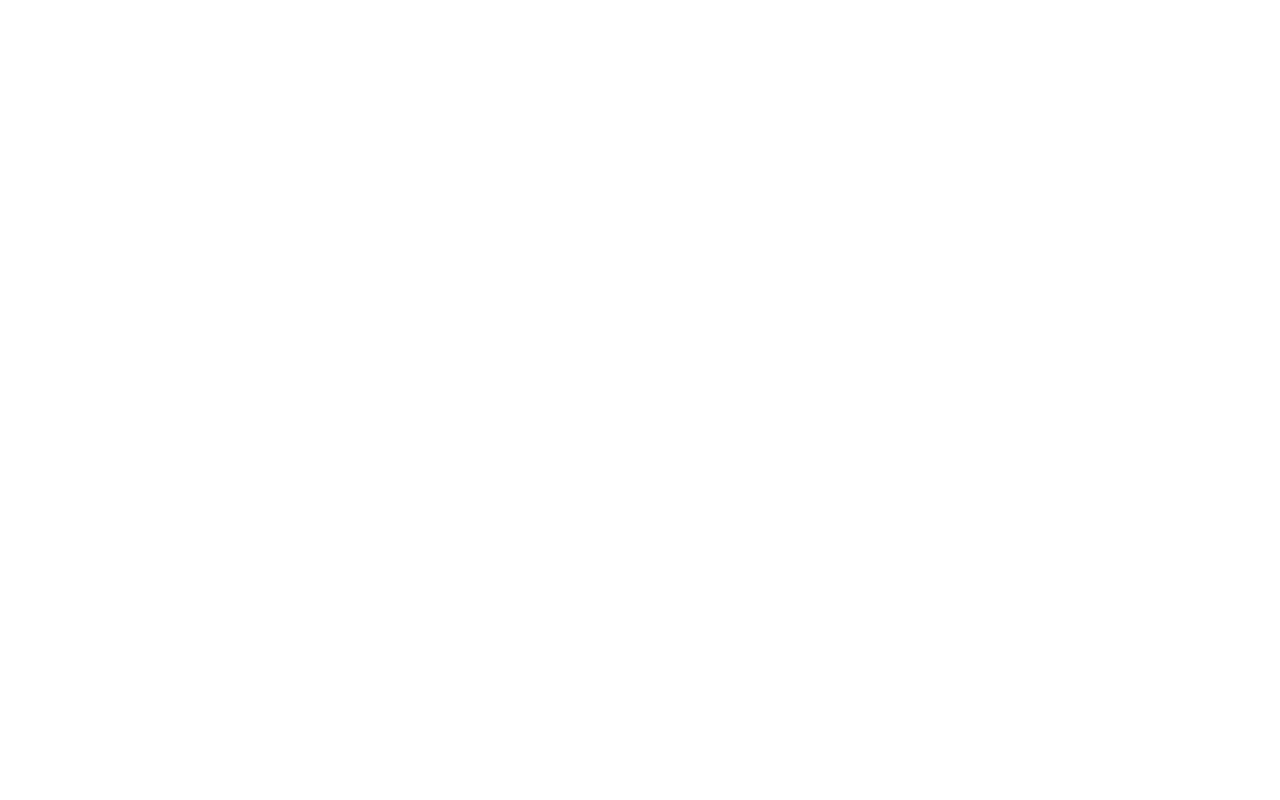
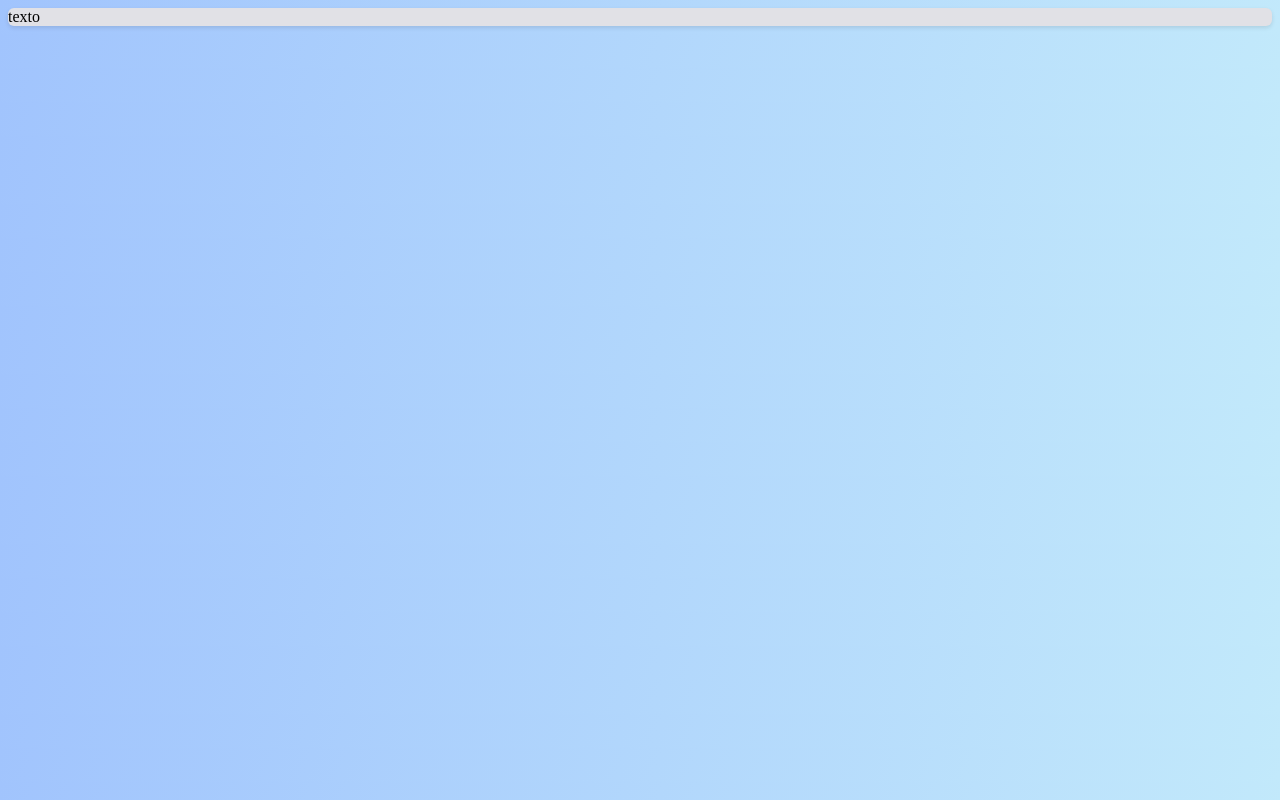
Before and after one commit to antoniobiasotti/jogoDaAdivinhacao, a plain HTML site: page index.html in a window 1280 px wide. Drawn offline with Linux system fonts and the light colour scheme.

Commit message:
add style: box-shadow, linear-gradient, font-size

```diff
--- a/index.html
+++ b/index.html
@@ -7,6 +7,8 @@
     <link rel="stylesheet" href="style.css">
 </head>
 <body>
-
+    <main>
+        texto
+    </main>
 </body>
 </html>
--- a/style.css
+++ b/style.css
@@ -0,0 +1,14 @@
+:root {
+    font-size: 62.5%;
+}
+
+body {
+    background: linear-gradient(287.56deg, #C2E9FB 0%, #A1C4FD 100%);
+    font-size: 1.6rem;
+}
+
+main {
+    background: #E1E1E6;
+    box-shadow: 0px 2px 4px rgba(0, 0, 0, 0.1);
+    border-radius: 6px;
+}
```
